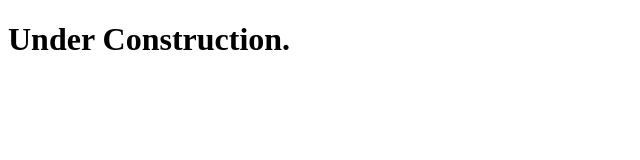
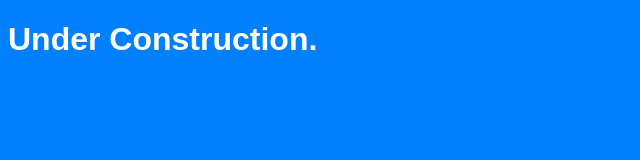
Before and after one commit to imsocalamari/imsocalamari.github.io, a plain HTML site: page index.html in a window 1280 px wide. Shown: the whole page, without its empty margins (0-640 px from the left). Drawn offline with Linux system fonts and the light colour scheme.

Commit message:
Update index.html

```diff
--- a/index.html
+++ b/index.html
@@ -5,6 +5,8 @@
   <meta http-equiv="X-UA-Compatible" content="IE=edge,chrome=1">
   <meta name="viewport" content="width=device-width, initial-scale=1">
   <meta name="theme-color" content="#000000">
+  <link rel="stylesheet" href="css/style.css">
+  <title>Calamari's Construction Site</title>
 </head>
 
 <body>
```
